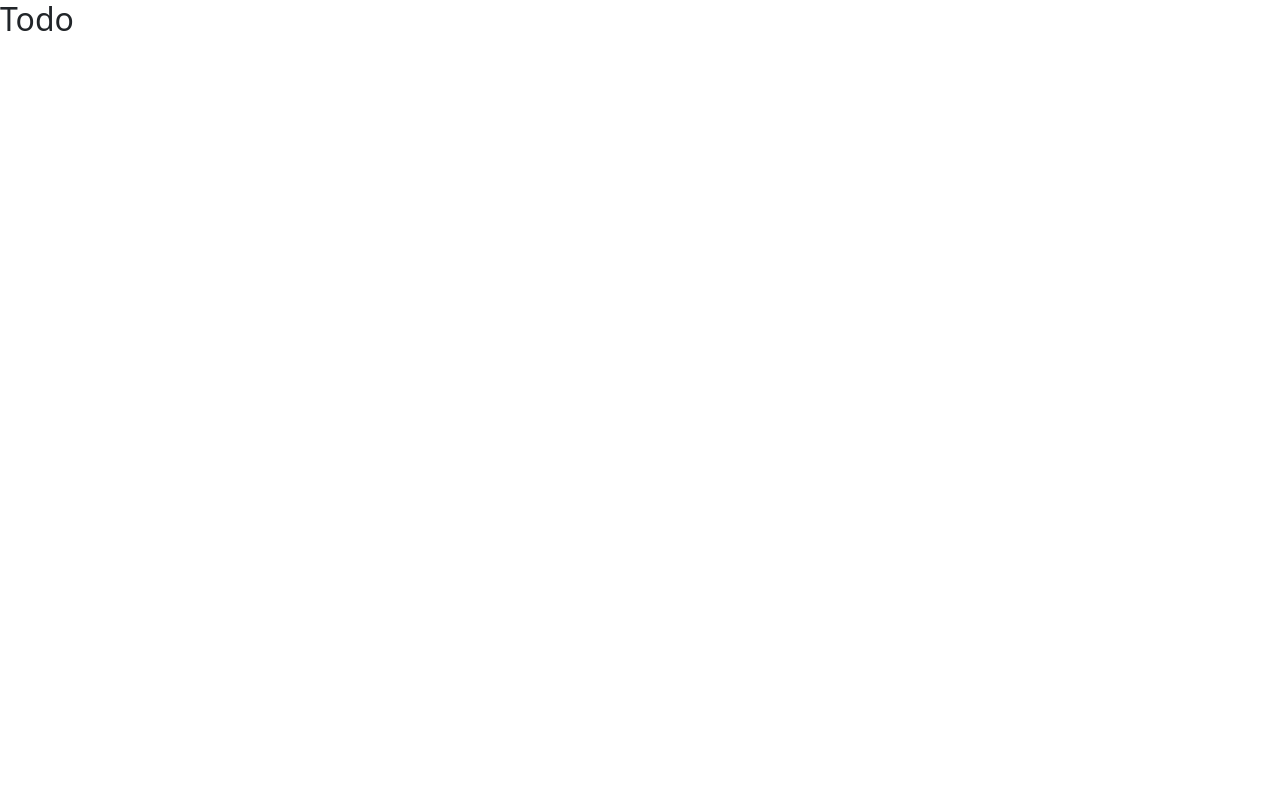
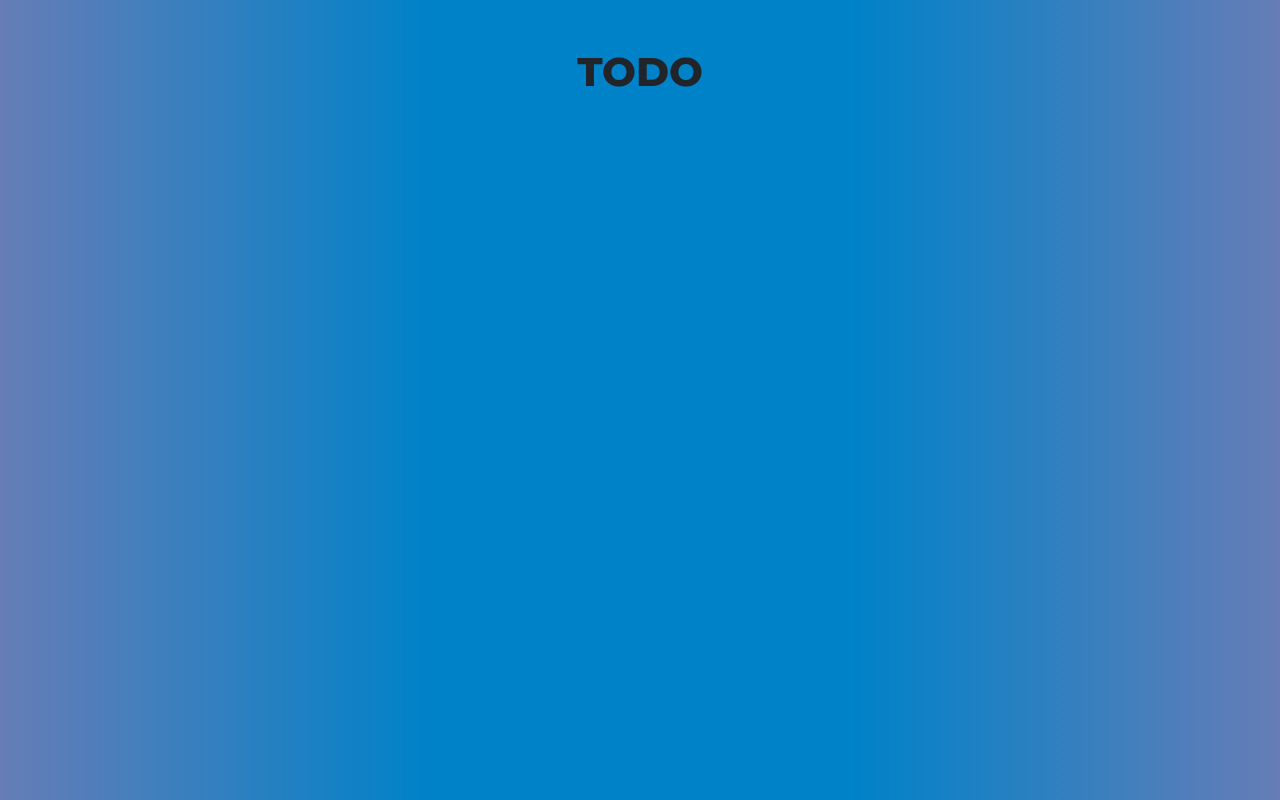
Before and after one commit to wallacewolv/todoDragAndDrop, an Angular app: page / in a window 1280 px wide. Built offline with nearby package versions, Linux system fonts and the light colour scheme.

Commit message:
feat: Adicioanado componente tarefa e fonte

```diff
--- a/src/app/app.component.html
+++ b/src/app/app.component.html
@@ -1 +1 @@
-<h2>Todo</h2>
+<app-tarefa></app-tarefa>
--- a/src/app/app.module.ts
+++ b/src/app/app.module.ts
@@ -2,10 +2,12 @@ import { NgModule } from '@angular/core';
 import { BrowserModule } from '@angular/platform-browser';
 
 import { AppComponent } from './app.component';
+import { TarefaComponent } from './components/tarefa/tarefa.component';
 
 @NgModule({
   declarations: [
-    AppComponent
+    AppComponent,
+    TarefaComponent
   ],
   imports: [
     BrowserModule
--- /dev/null
+++ b/src/app/components/tarefa/tarefa.component.css
@@ -0,0 +1,3 @@
+.montserrat {
+  font-family: "Montserrat", sans-serif;
+}
--- /dev/null
+++ b/src/app/components/tarefa/tarefa.component.html
@@ -0,0 +1,5 @@
+<div class="container mt-5">
+  <div class="row">
+    <h1 class="text-center montserrat">TODO</h1>
+  </div>
+</div>
--- a/src/index.html
+++ b/src/index.html
@@ -1,11 +1,15 @@
-<!doctype html>
+<!DOCTYPE html>
 <html lang="en">
   <head>
-  <meta charset="utf-8">
+    <meta charset="utf-8" />
     <title>TodoDragAndDrop</title>
-  <base href="/">
-  <meta name="viewport" content="width=device-width, initial-scale=1">
-  <link rel="icon" type="image/x-icon" href="favicon.ico">
+    <base href="/" />
+    <meta name="viewport" content="width=device-width, initial-scale=1" />
+    <link rel="icon" type="image/x-icon" href="favicon.ico" />
+    <link
+      href="https://fonts.googleapis.com/css2?family=Montserrat:wght@800&display=swap"
+      rel="stylesheet"
+    />
   </head>
   <body>
     <app-root></app-root>
--- a/src/styles.css
+++ b/src/styles.css
@@ -1 +1,19 @@
 /* You can add global styles to this file, and also import other style files */
+
+body {
+  background: #667db6; /* fallback for old browsers */
+  background: -webkit-linear-gradient(
+    to right,
+    #667db6,
+    #0082c8,
+    #0082c8,
+    #667db6
+  ); /* Chrome 10-25, Safari 5.1-6 */
+  background: linear-gradient(
+    to right,
+    #667db6,
+    #0082c8,
+    #0082c8,
+    #667db6
+  ); /* W3C, IE 10+/ Edge, Firefox 16+, Chrome 26+, Opera 12+, Safari 7+ */
+}
```
Also changed, not shown: src/app/components/tarefa/tarefa.component.ts (added, +10 -0 lines), 1 other file (tests, documents, lock files or other folders). Lines whose indentation alone changed are shown as unchanged.
